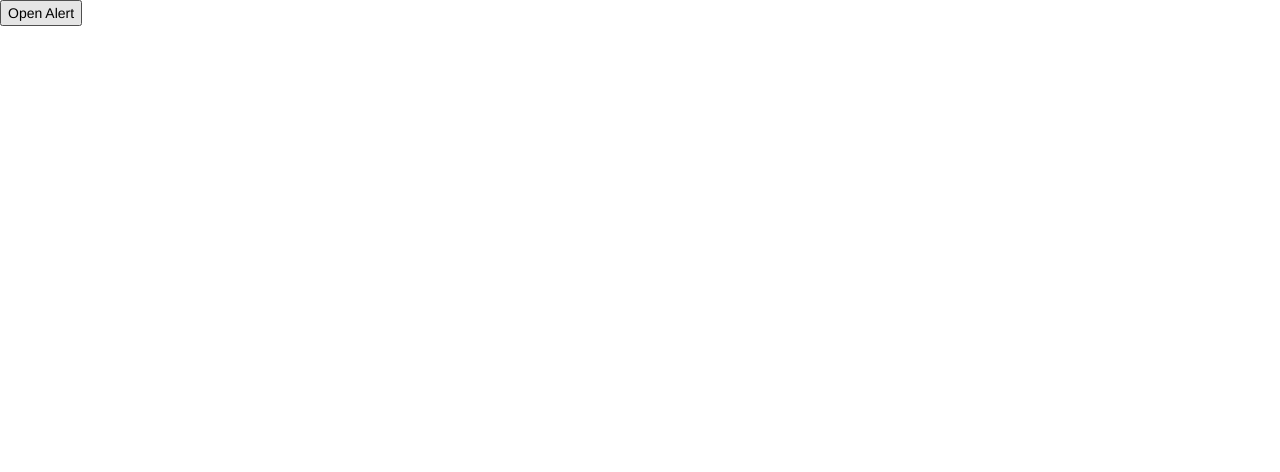
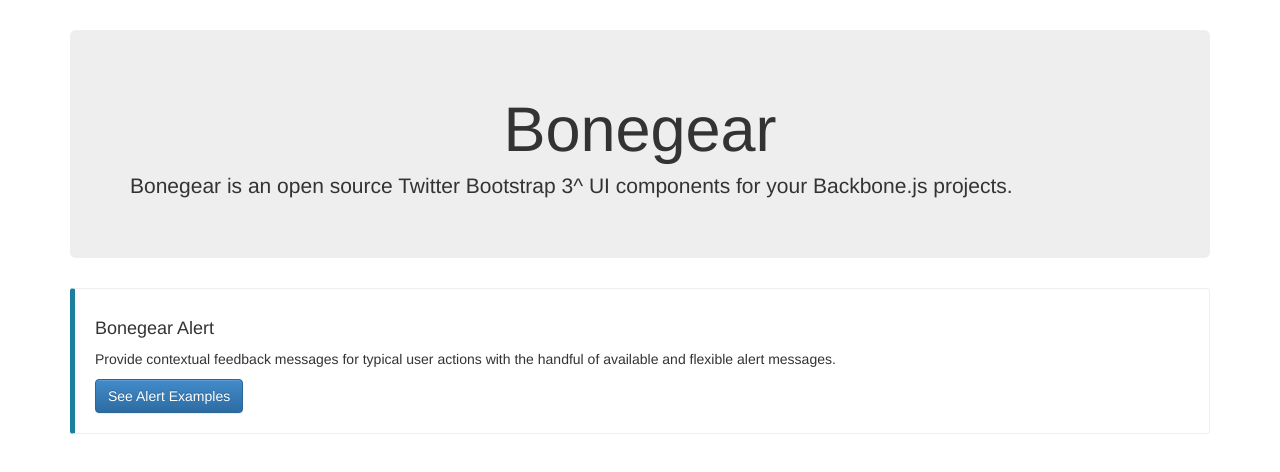
Before and after one commit to Nebula-UI/Bonegear, a website: page index.html in a window 1280 px wide. Drawn offline with nearby package versions, Linux system fonts and the light colour scheme.

Commit message:
updates initial root codebase

```diff
--- a/index.html
+++ b/index.html
@@ -5,25 +5,45 @@
 	<title>Bonegear v0.0.0</title>
 	<link rel="stylesheet" type="text/css" href="libs/bootstrap/css/bootstrap.css">
 	<link rel="stylesheet" type="text/css" href="libs/bootstrap/css/bootstrap-theme.css">
+	<style>
+		body {
+			padding-top: 30px;
+			padding-bottom: 30px;
+		}
+
+		.bs-callout {
+			padding: 20px;
+			margin: 20px 0;
+			border: 1px solid #eee;
+			border-left-width: 5px;
+			border-radius: 3px;
+		}
+		.bs-callout-info {
+			border-left-color: #1b809e;
+		}
+	</style>
 </head>
 <body>
-	<button id="btn-1">Open Alert</button>
-	<div id="alert-container"></div>
+	<div class="container">
+		<div class="row">
+			<div class="col-md-12">
+				<div class="jumbotron">
+					<h1 class="text-center">Bonegear</h1>
+					<p>Bonegear is an open source Twitter Bootstrap 3^ UI components for your Backbone.js projects.</p>
+				</div>
+				<div class="bs-callout bs-callout-info">
+					<h4>Bonegear Alert</h4>
+			    	<p>Provide contextual feedback messages for typical user actions with the handful of available and flexible alert messages.</p>
+		    		<a href="examples/alert/index.html" class="btn btn-primary">See Alert Examples</a>
+			  	</div>
+			</div>
+		</div>
+	</div>
+
 
 	<script type="text/javascript" src="libs/jquery-1.11.1.js"></script>
 	<script type="text/javascript" src="node_modules/underscore/underscore-min.js"></script>
 	<script type="text/javascript" src="node_modules/backbone/backbone-min.js"></script>
 	<script type="text/javascript" src="libs/bootstrap/js/bootstrap.js"></script>
-	<script type="text/javascript" src="src/bonegear.js"></script>
-	<script>
-		$(document).ready(function() {
-			$("#btn-1").click(function(e) {
-			var modal = new $.fn.bonegear.AlertView({
-				title: "<strong>Hello World</strong> Welcome to the world of Backbone.js"
-			});
-			modal.render();
-			});
-		});
-	</script>
 </body>
 </html>
```
